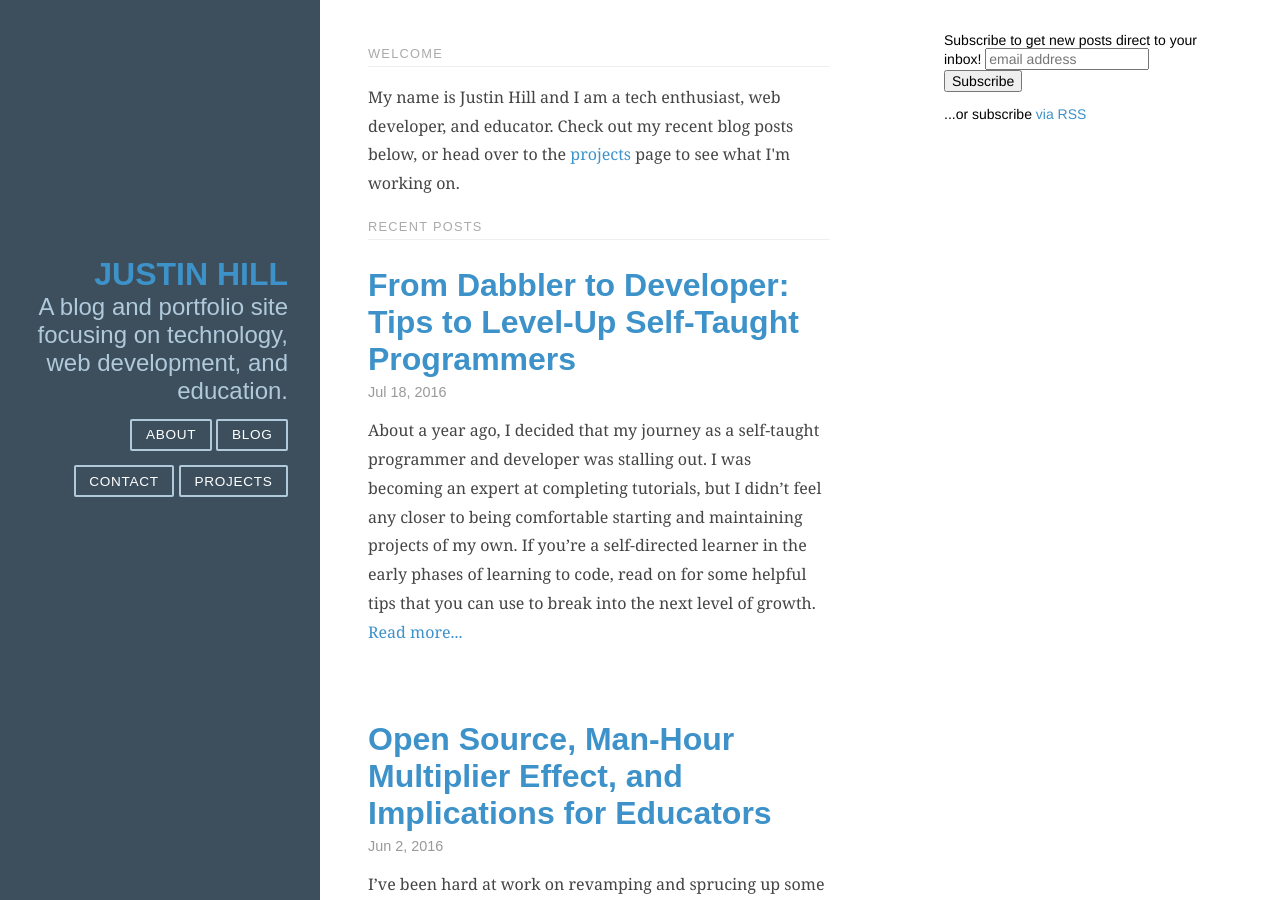
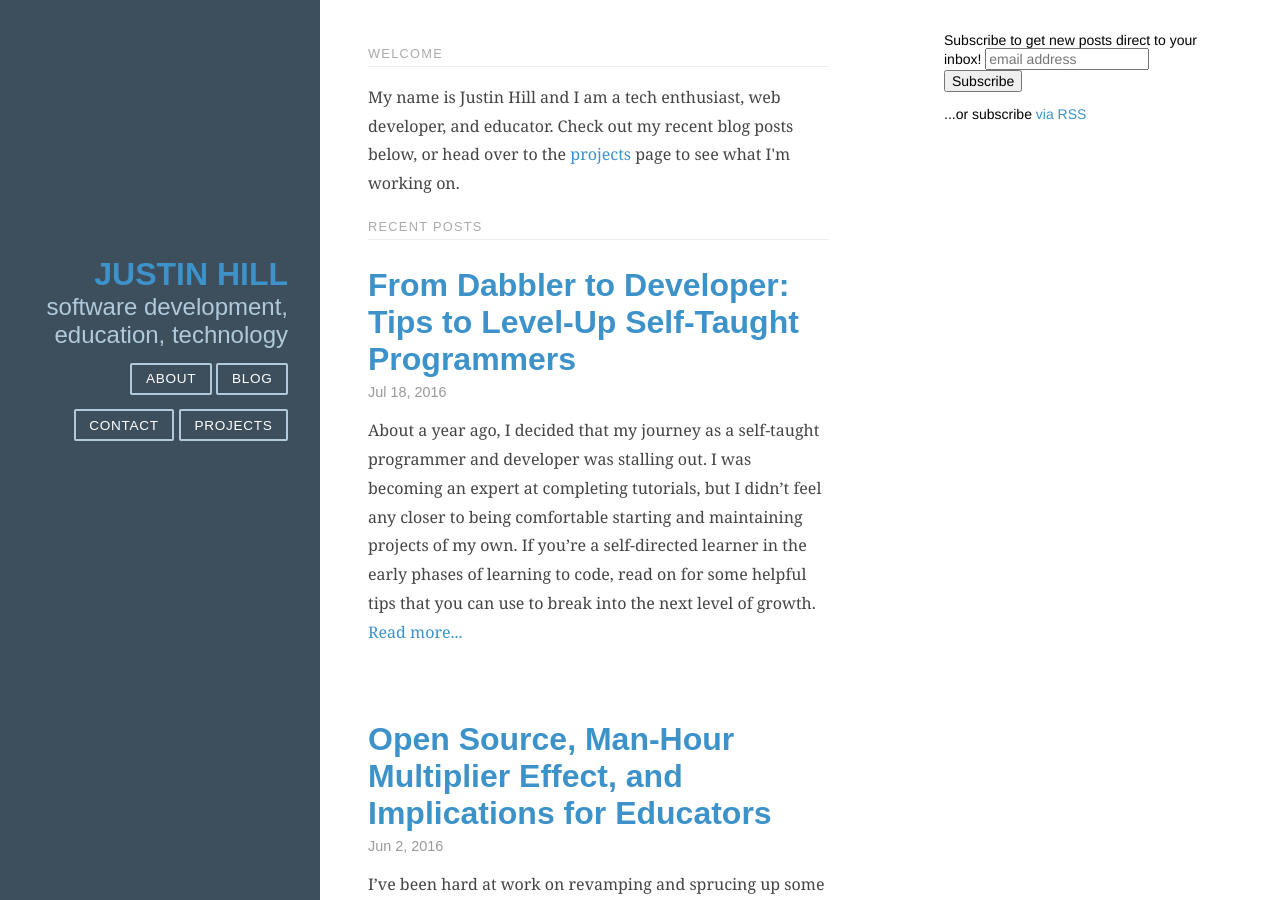
Before and after one commit to JMHill/JMHill.github.io, a Jekyll site: the page built from index.html, in a window 1280 px wide and 900 px high. Built offline with Jekyll 4.4.1, drawn with Linux system fonts in a browser that asks for light colours; comment, search, counter and statistics services are not loaded.

Commit message:
update site description

```diff
--- a/_config.yml
+++ b/_config.yml
@@ -2,8 +2,7 @@
 title: Justin Hill
 email: justinmhill@gmail.com
 description: > # this means to ignore newlines until "baseurl:"
-  A blog and portfolio site focusing on
-  technology, web development, and education.
+  software development, education, technology
 twitter_username: justinmhill
 github_username:  jmhill
 
```
